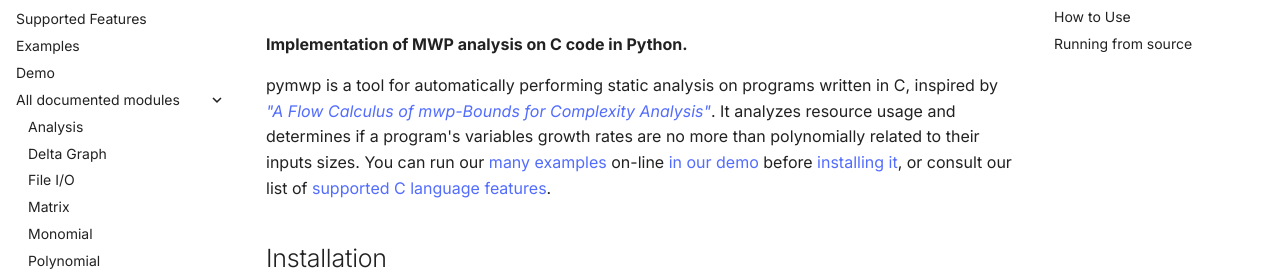
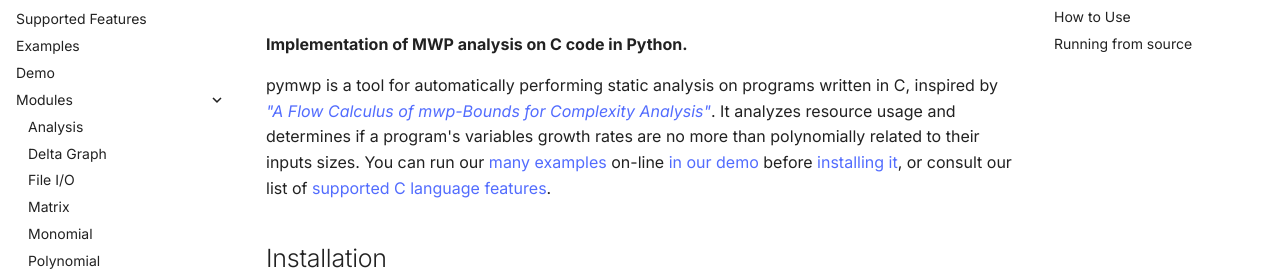
Before and after one commit to statycc/pymwp, an MkDocs documentation site: the page built from docs/index.md, in a window 1280 px wide. Shown: the part 148-428 px from the top of the page. Built offline with MkDocs 1.6.1 and Material for MkDocs 9.7.7, drawn with Linux system fonts in a browser that asks for light colours; nearby versions of some CDN libraries; comment, search, counter and statistics services are not loaded.

Commit message:
update mkdocs config (#64)

```diff
--- a/mkdocs.yml
+++ b/mkdocs.yml
@@ -13,7 +13,7 @@ nav:
 - Supported Features: features.md
 - Examples: examples.md
 - Demo: demo.md
-- All documented modules:
+- Modules:
   - Analysis: analysis.md
   - Delta Graph: delta_graphs.md
   - File I/O: file_io.md
```
